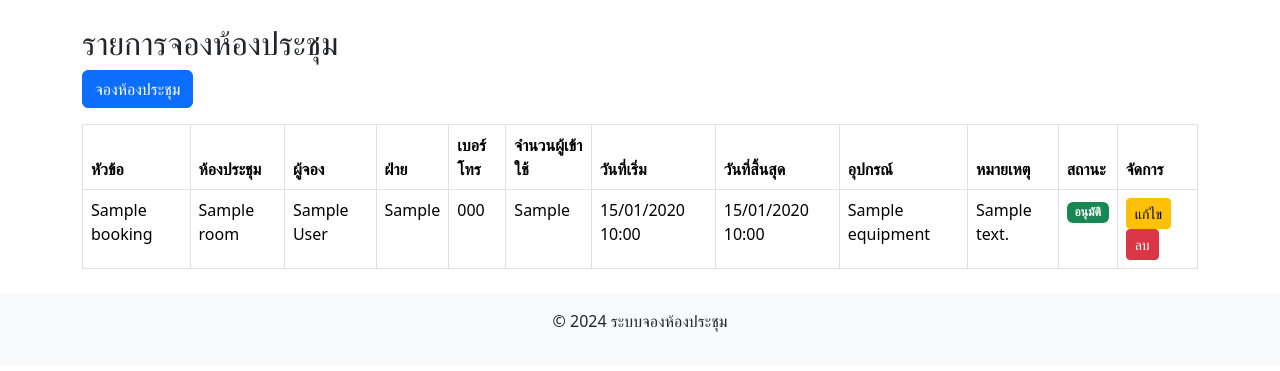
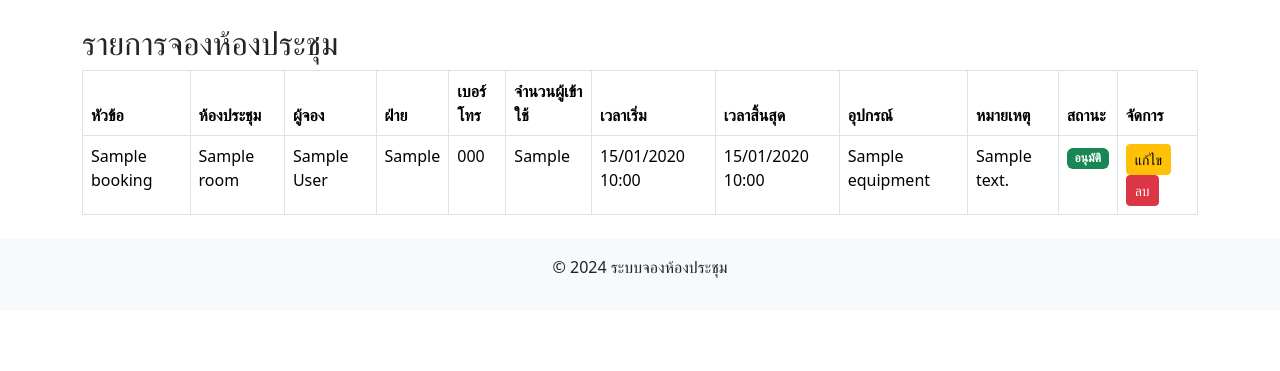
Before and after one commit to NOGiTTiS/booking, a PHP site: page /views/bookings/list.php in a window 1280 px wide. Shown: the part 56-427 px from the top of the page. Run offline with PHP 8.4, Linux system fonts and the light colour scheme; the visitor is signed in with stand-in values (Sample User, id 1); tables that the repository leaves empty or names only in its code hold one stand-in row (values such as "Sample post"); some libraries are stand-ins or nearby versions.

Commit message:
v3fixEdit

```diff
--- a/controllers/booking_controller.php
+++ b/controllers/booking_controller.php
@@ -62,9 +62,8 @@
         $equipmentIds = isset($_POST['equipments']) ? $_POST['equipments'] : [];
         $note = $_POST['note'];
         $booking = $bookingModel->getBookingById($bookingId);
-
-        if ($booking['status'] !== 'pending') {
-            $_SESSION['error_message'] = "ไม่สามารถแก้ไขการจองได้เนื่องจากได้รับการอนุมัติหรือถูกปฏิเสธแล้ว";
+        if ($booking['status'] !== 'pending' || $booking['user_id'] !== $userId) {
+            $_SESSION['error_message'] = "ไม่สามารถแก้ไขการจองได้เนื่องจากได้รับการอนุมัติหรือถูกปฏิเสธแล้ว หรือไม่ใช่รายการจองของคุณ";
             header("Location: ../views/bookings/edit.php?id=$bookingId");
             exit();
         }
@@ -90,7 +89,6 @@
             header("Location: ../views/bookings/edit.php?id=$bookingId");
             exit();
         }
-
     }
 
 } elseif ($_SERVER['REQUEST_METHOD'] === 'GET') {
--- a/views/bookings/list.php
+++ b/views/bookings/list.php
@@ -5,12 +5,18 @@
 require_once '../../models/Booking.php';
 
 $bookingModel = new Booking($pdo);
-$bookings = $bookingModel->getAllBookings();
+$where = [];
+if ($_SESSION['role'] !== 'admin') {
+    $where = ['user_id' => $_SESSION['user_id']];
+}
+$bookings = $bookingModel->getAllBookings($where);
 
 ?>
 
 <h2>รายการจองห้องประชุม</h2>
+ <?php if ($_SESSION['role'] !== 'admin'): ?>
      <a href="create.php" class="btn btn-primary mb-3">จองห้องประชุม</a>
+  <?php endif;?>
 <table class="table table-bordered">
     <thead>
         <tr>
@@ -20,13 +26,14 @@
             <th>ฝ่าย</th>
              <th>เบอร์โทร</th>
              <th>จำนวนผู้เข้าใช้</th>
-            <th>วันที่เริ่ม</th>
-            <th>วันที่สิ้นสุด</th>
+             <th>เวลาเริ่ม</th>
+            <th>เวลาสิ้นสุด</th>
               <th>อุปกรณ์</th>
              <th>หมายเหตุ</th>
             <th>สถานะ</th>
+            <?php if ($_SESSION['role'] === 'admin'): ?>
                 <th>จัดการ</th>
-
+           <?php endif;?>
         </tr>
     </thead>
     <tbody>
@@ -51,6 +58,7 @@
                         <span class="badge bg-danger">ไม่อนุมัติ</span>
                    <?php endif;?>
                  </td>
+                  <?php if ($_SESSION['role'] === 'admin'): ?>
                         <td>
                             <a href="/meeting_room_booking/views/bookings/edit.php?id=<?php echo $booking['id']; ?>" class="btn btn-sm btn-warning">แก้ไข</a>
                              <?php if ($_SESSION['role'] === 'admin' && $booking['status'] === 'pending'): ?>
@@ -59,6 +67,7 @@
                           <?php endif;?>
                               <a href="/meeting_room_booking/controllers/booking_controller.php?delete=<?php echo $booking['id']; ?>" class="btn btn-sm btn-danger" onclick="return confirm('คุณต้องการลบการจองนี้หรือไม่?')">ลบ</a>
                       </td>
+                   <?php endif;?>
              </tr>
         <?php endforeach;?>
     </tbody>
```
Lines whose indentation alone changed are shown as unchanged.
